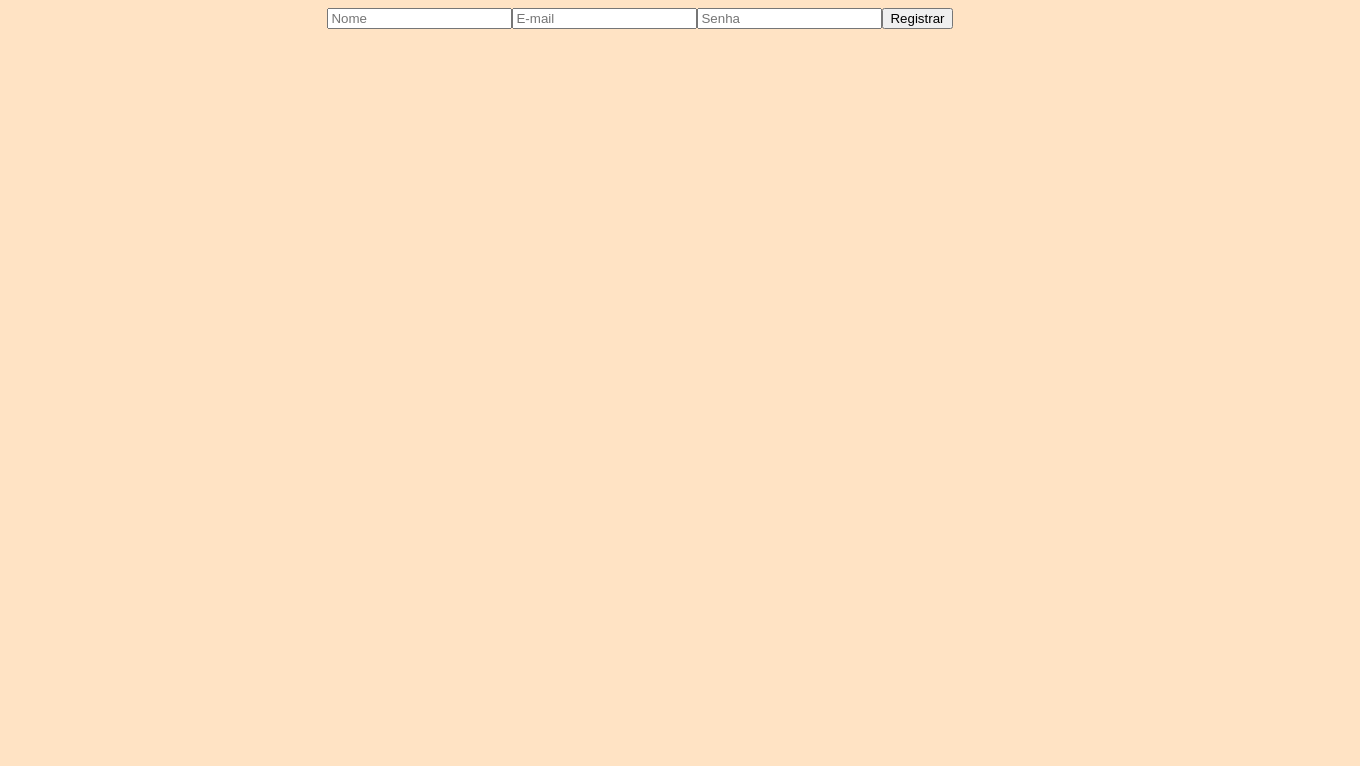
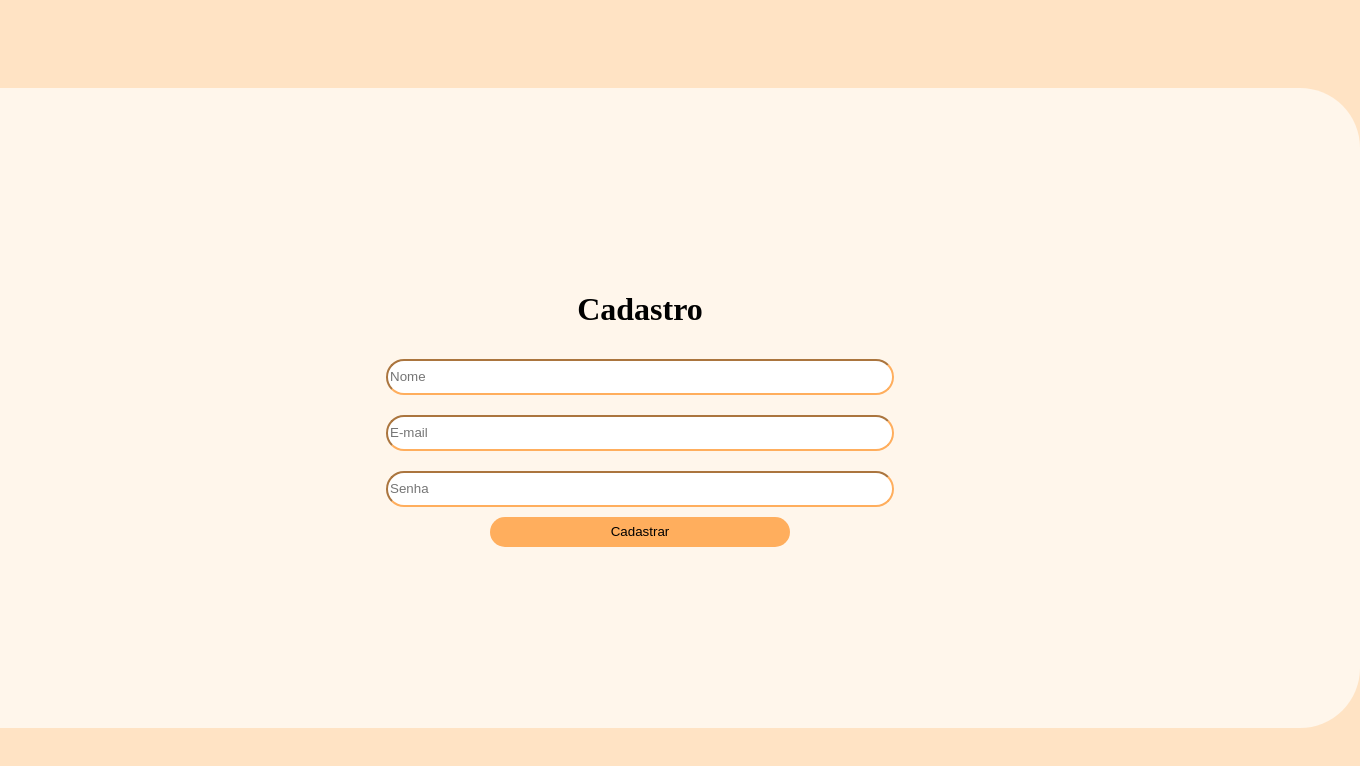
Before and after one commit to thiagodevvv/Rifa-Digital, a React (Create React App) app in the folder web/: page /register in a window 1280 px wide. Shown: the top 766 px of the page, 1360 px wide, since content can reach past the window. Built offline with nearby package versions, Linux system fonts and the light colour scheme.

Commit message:
melhorias na time-line,criado pagina de cadastro

```diff
--- a/web/src/Context/hooks/useAuth.js
+++ b/web/src/Context/hooks/useAuth.js
@@ -57,7 +57,7 @@ export default function useAuth() {
          setAuthenticated(true)
         setIsLoggedIn(true)
          alert('Logado com sucesso!')
-         history.push('/CreateRifa')
+        //  history.push('/CreateRifa')
         }catch(err) {
             alert(err)
         }
@@ -72,12 +72,20 @@ export default function useAuth() {
       }
 
       async function register (name,email,password) {
-        console.log(name)
-        await api.post('http://localhost:3333/signup', {
+
+        try {
+            await api.post('http://localhost:3333/signup', {
             name:name,
             email:email,
             password:password
         })
+        alert('Conta criada com sucesso!')
+        history.push('/')
+        }catch(err) {
+            alert(err)
+        }
+
+
       }
 
 
--- a/web/src/components/TimeLine.js
+++ b/web/src/components/TimeLine.js
@@ -3,6 +3,7 @@ import {Context} from '../Context/AuthContext'
 import FlatList from 'flatlist-react'
 
 import './styleComponents.css'
+import car from './car.png'
 
 
 function TimeLine () {
@@ -23,6 +24,7 @@ function TimeLine () {
             <div className="list-timeline"
             key={id}>
                  <div className="image-timeline">
+                     <div className="separador-altura"></div>
                 <h2>Descrição: {data.description}<br></br></h2>
                 <h3>Prêmio: {data.premio}<br></br></h3>
                 <img className="image" src={data.url}  alt="imagem da rifa"/>
@@ -32,6 +34,14 @@ function TimeLine () {
                         <div className="separador"></div>
                         <h4>Valor: R$ {data.valor}<br></br></h4>
                     </div>
+                    <div className="container-isolado2">
+                            <div className="btn">
+                                <img src={car}  width="30px" heigth="30px" alt="Icone carrinho de compra"/>
+                                <span className="span-buy">Comprar</span>
+                            </div><div className="separador"></div>
+                            <button className="btn-compartilhar" type="button">Compartilhar</button>
+                    </div>
+
                 </div>
             </div>
 
--- a/web/src/components/styleComponents.css
+++ b/web/src/components/styleComponents.css
@@ -1,6 +1,6 @@
 .button-login {
     background-color: rgb(255, 174, 93);
-    color: white;
+    color: black;
     border-style: none;
     border-radius: 7px;
     width: 40px;
@@ -14,7 +14,7 @@
     height: 25px;
     border-style: none;
     border-radius: 5px;
-    color: white;
+    color: black;
     margin: 3px;
 }
 
@@ -73,8 +73,8 @@
 
 .list-timeline {
     background-color:rgba(255,255,255,0.9);
-    width: 900px;
-    height: 500px;
+    width: 700px;
+    height: 540px;
     border-radius: 50px;
     margin-top: 30px;
 }
@@ -84,6 +84,7 @@
     height: 300px;
     width: 600px;
     border-radius: 10px;
+    border: 2px solid black;
 }
 .image-timeline {
     margin-left: 50px;
@@ -97,3 +98,82 @@
 .separador {
     width: 10px;
 }
+
+.separador-altura {
+    height: 5px;
+}
+
+.btn {
+    width: 150px;
+    height: 35px;
+    background: rgb(255, 174, 93);
+    color: black;
+    border-radius: 5px;
+    display: flex;
+    align-items: center;
+    justify-content: center;
+    transition: .25s;
+    position: relative;
+
+}
+
+.btn img{
+    position: absolute;
+    top: 48.5%;
+    left: 20%;
+    transform: translate(-50%, -50%);
+    transition: .25s;
+}
+
+
+
+.btn span{
+    color: black;
+    font-family: sans-serif;
+    font-weight: bold;
+    font-size: 15px;
+    position: absolute;
+    margin-left: 30px;
+    transition: .25s;
+    clip-path: circle(200px at 55px 27.5px);
+}
+
+.btn:hover {
+    cursor: pointer;
+    opacity: .8;
+
+}
+
+.btn:hover img{
+    left: 50%;
+}
+
+.btn:hover span{
+    clip-path: circle(0px at 125px 27.5px);
+}
+
+.container-isolado2 {
+    display: flex;
+    flex-direction: row;
+}
+
+
+.btn-compartilhar {
+    width: 150px;
+    height: 35px;
+    background: rgb(255, 174, 93);
+    color: black;
+    border-radius: 5px;
+    display: flex;
+    align-items: center;
+    justify-content: center;
+    font-family: sans-serif;
+    font-weight: bold;
+    font-size: 15px;
+    border: none;
+}
+
+.btn-compartilhar:hover {
+    cursor: pointer;
+    opacity: .8;
+}
--- a/web/src/pages/Home.js
+++ b/web/src/pages/Home.js
@@ -14,8 +14,8 @@ function Home () {
                 <h1> <a className="R">R</a>ifa <br></br> <a className="R">D</a>igital</h1>
               </section>
               <div className="menu-bar">
-                  <a href="#home">Home  </a>
-                  <a href="#register">Register  </a>
+                  <a href="/">Home  </a>
+                  <a href="/register">Register  </a>
                   <a href="#explore_rifas">Explore Rifas  </a>
                   <a href="#contact">Contact  </a>
               </div>
--- a/web/src/pages/Register.js
+++ b/web/src/pages/Register.js
@@ -4,19 +4,23 @@ import {Context} from '../Context/AuthContext'
 
 export default function Register () {
 
-    const {register} = useContext(Context)
+    const { register } = useContext(Context)
 
     const [name, setName] = useState('')
     const [email, setEmail] = useState('')
     const [password, setPassword] = useState('')
 
     return (
-        <div>
-            <form >
-                <input placeholder="Nome" value={name} onChange={e => setName(e.target.value)}/>
-                <input placeholder="E-mail" value={email} onChange={e => setEmail(e.target.value)}/>
-                <input placeholder="Senha" value={password} onChange={e => setPassword(e.target.value)}/>
-                <button type="button" onClick={() => register(name,email,password)}>Registrar</button>
+        <div className="container-register">
+            <h1 style={{display: "flex",
+            justifyContent: "center",
+            alignItems: "center",
+            fontFamily: "san-serif"}}>Cadastro</h1>
+            <form className="form-register">
+                <input className="input-register" placeholder="Nome" value={name} onChange={e => setName(e.target.value)}/>
+                <input className="input-register" placeholder="E-mail" value={email} onChange={e => setEmail(e.target.value)}/>
+                <input className="input-register" placeholder="Senha" value={password} onChange={e => setPassword(e.target.value)}/>
+                <button className="button-register-form" type="button" onClick={() => register(name,email,password)}>Cadastrar</button>
             </form>
         </div>
     )
--- a/web/src/pages/style/StylePages.css
+++ b/web/src/pages/style/StylePages.css
@@ -6,6 +6,48 @@
     display: flex;
     flex-direction: column;
   }
+
+.container-register {
+    background-color: rgb(255, 246, 235);
+    width: 180vh;
+    height: 80vh;
+    border-radius: 60px;
+    margin-top: 80px;
+    display: flex;
+    flex-direction: column;
+    justify-content: center;
+
+}
+
+.form-register {
+    display: flex;
+    flex-direction: column;
+    justify-content: center;
+    align-items: center;
+    }
+
+.input-register {
+    width: 500px;
+    height: 30px;
+    border-color: rgb(255, 174, 93);
+    border-radius: 20px;
+    outline: none;
+    margin: 10px;
+  }
+
+.button-register-form {
+    width: 300px;
+    height: 30px;
+    border-radius: 20px;
+    outline: none;
+    background-color: rgb(255,174,93);
+    border: none;
+}
+
+.button-register:hover {
+  cursor: pointer;
+  opacity: .8;
+}
 
   body {
     background-color: rgb(255, 227, 196);
```
Also changed, not shown: web/src/components/car.png (added), 1 other file (tests, documents, lock files or other folders).
